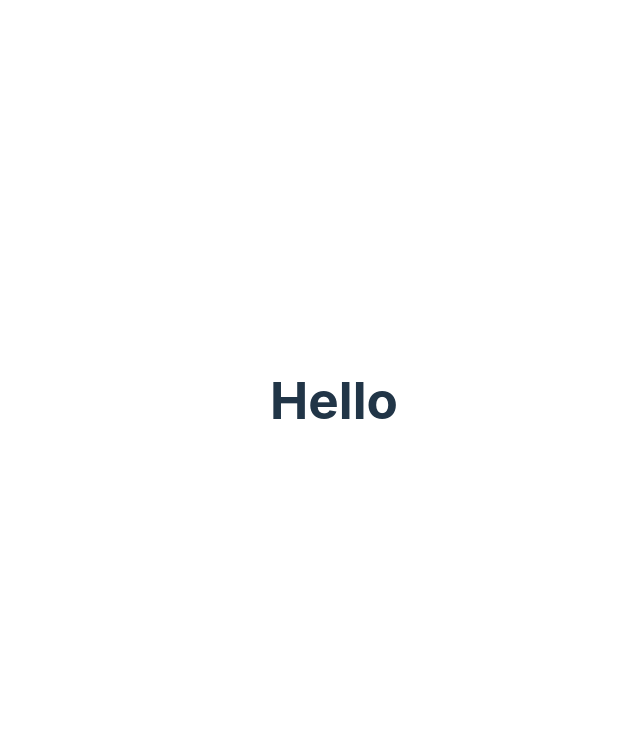
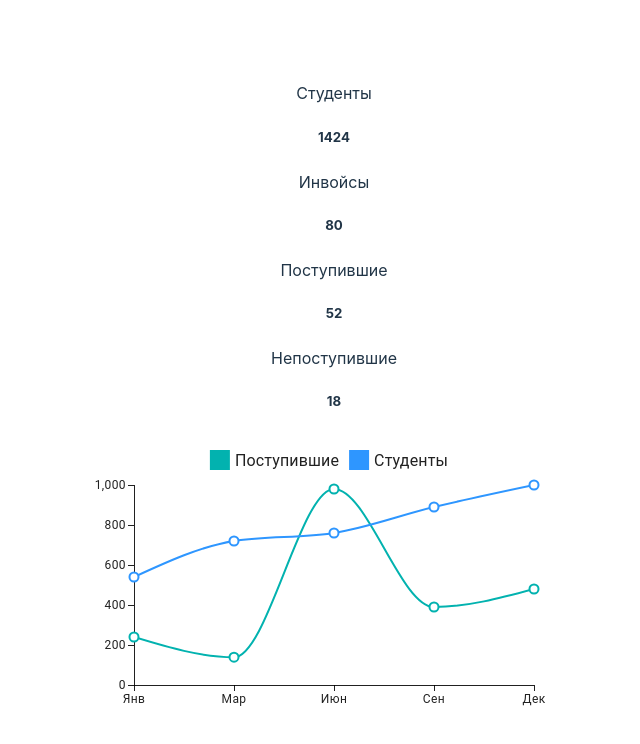
Before and after one commit to Metasensei/EduWeb, a React (Vite) app: page / in a window 1280 px wide. Shown: the top 744 px of the page, without its empty margins (306-946 px from the left). Built offline with nearby package versions, Linux system fonts and the light colour scheme.

Commit message:
app degi h1 ni ochirvordim

```diff
--- a/src/App.jsx
+++ b/src/App.jsx
@@ -2,13 +2,13 @@ import { useState } from 'react'
 import reactLogo from './assets/react.svg'
 import viteLogo from '/vite.svg'
 import './App.css'
-
+import MainUni from './pages/Abdulboriy-Ibrohim/MainUni'
 function App() {
   const [count, setCount] = useState(0)
 
   return (
     <>
-      <h1>Hello</h1>
+      <MainUni></MainUni>
     </>
   )
 }
--- a/src/pages/Abdulboriy-Ibrohim/MainUni.jsx
+++ b/src/pages/Abdulboriy-Ibrohim/MainUni.jsx
@@ -1,7 +1,6 @@
 import { useState, useEffect } from 'react';
-import './App.css'
 import { LineChart } from '@mui/x-charts'
-import {Route, Routes, NavLink } from 'react-router-dom';
+// import {Route, Routes, NavLink } from 'react-router-dom';
 
 
 
```
